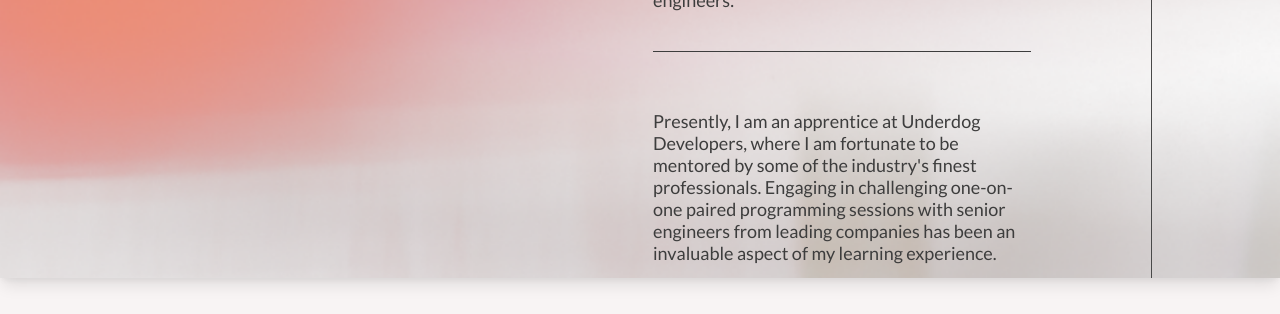
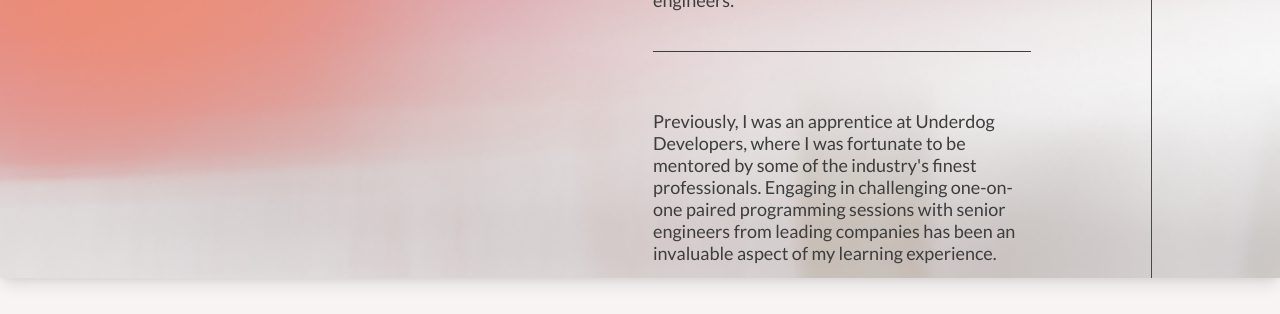
Before and after one commit to AmJann/portfolio, a React (Create React App) app: page / in a window 1280 px wide. Shown: the part 761-1075 px from the top of the page. Built offline with nearby package versions, Linux system fonts and the light colour scheme.

Commit message:
changed about me to text from present to past tense

```diff
--- a/src/components/AboutMe.js
+++ b/src/components/AboutMe.js
@@ -28,8 +28,8 @@ function AboutMe() {
           </h3>
 
           <h3 className="lato-regular paragraph p2">
-            <span className="firstLetter">P</span>resently, I am an apprentice
-            at Underdog Developers, where I am fortunate to be mentored by some
+            <span className="firstLetter">P</span>reviously, I was an apprentice
+            at Underdog Developers, where I was fortunate to be mentored by some
             of the industry's finest professionals. Engaging in challenging
             one-on-one paired programming sessions with senior engineers from
             leading companies has been an invaluable aspect of my learning
```
